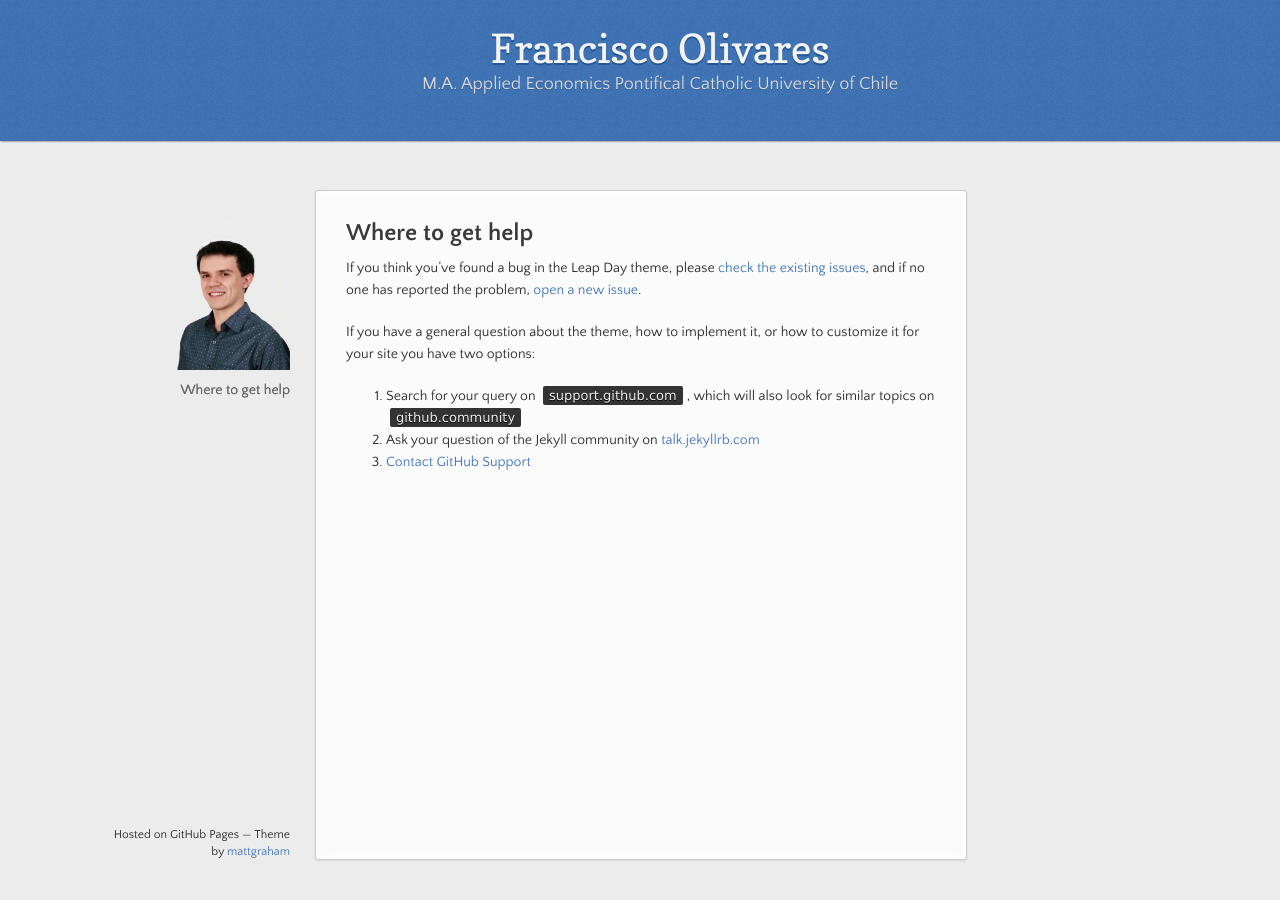
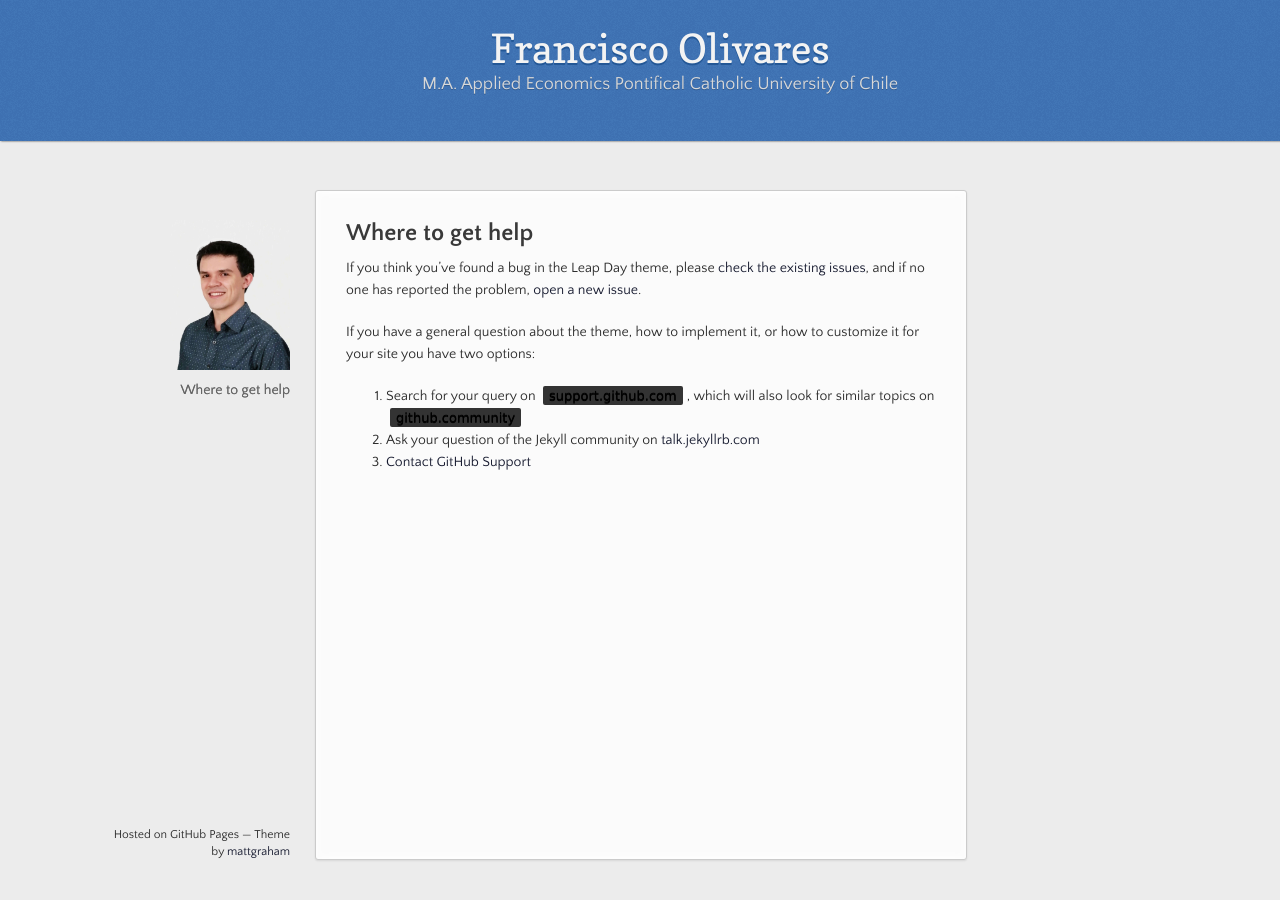
Before and after one commit to fco-olivares/fco-olivares.github.io, a Jekyll site: the page built from docs/SUPPORT.md, in a window 1280 px wide. Built offline with Jekyll 4.4.1, drawn with Linux system fonts in a browser that asks for light colours; our own code applies the rules of GitHub Pages for plain Markdown files.

Commit message:
Update jekyll-theme-leap-day.scss

```diff
--- a/_sass/jekyll-theme-leap-day.scss
+++ b/_sass/jekyll-theme-leap-day.scss
@@ -48,7 +48,7 @@ h3 {
 }
 
 a {
-  color:#4276b6;
+  color:#15192e;
   font-weight:400;
   text-decoration:none;
 }
@@ -89,7 +89,7 @@ blockquote {
 code {
   font-family: 'Lucida Sans', Monaco, Bitstream Vera Sans Mono, Lucida Console, Terminal;
   font-size:13px;
-  color:#efefef;
+  color:#000000;
   text-shadow: 0px 1px 0px #000;
   margin: 0 4px;
   padding: 2px 6px;
```
